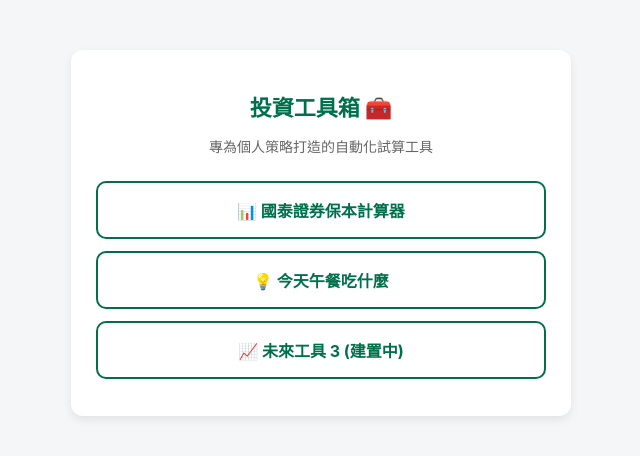
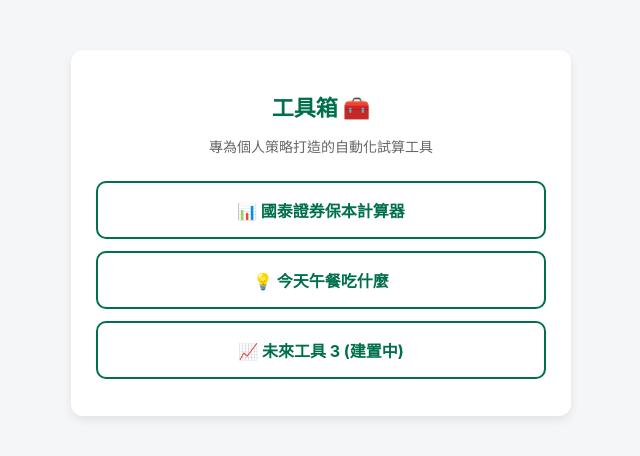
Before and after one commit to limaura/helper, a plain HTML site: page index.html in a window 1280 px wide. Shown: the whole page, without its empty margins (319-959 px from the left). Drawn offline with Linux system fonts and the light colour scheme.

Commit message:
Update index.html

```diff
--- a/index.html
+++ b/index.html
@@ -3,7 +3,7 @@
 <head>
     <meta charset="UTF-8">
     <meta name="viewport" content="width=device-width, initial-scale=1.0">
-    <title>我的個人投資工具箱 🧰</title>
+    <title>我的個人工具箱 🧰</title>
     <style>
         body { font-family: -apple-system, BlinkMacSystemFont, "Segoe UI", Roboto, sans-serif; max-width: 500px; margin: 30px auto; padding: 20px; background-color: #f4f6f8; }
         .card { background: white; padding: 25px; border-radius: 12px; box-shadow: 0 4px 10px rgba(0,0,0,0.08); text-align: center; }
@@ -16,7 +16,7 @@
 <body>
 
 <div class="card">
-    <h1>投資工具箱 🧰</h1>
+    <h1>工具箱 🧰</h1>
     <p>專為個人策略打造的自動化試算工具</p>
 
     <!-- 連結到各個小程式 -->
```
